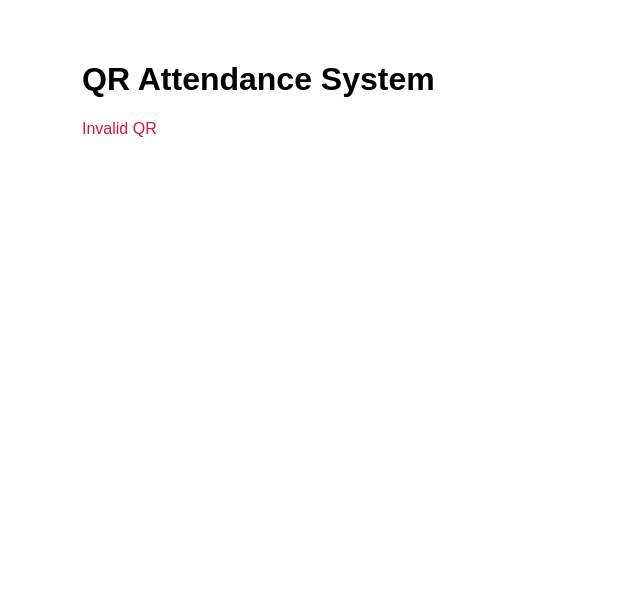
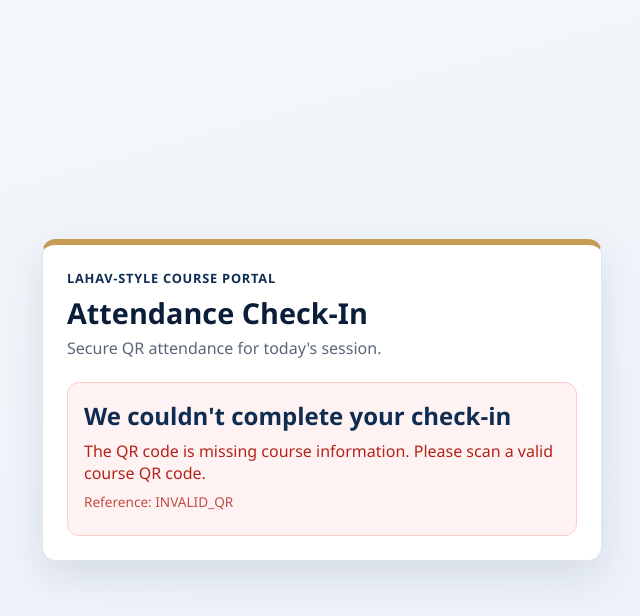
Before and after one commit to Dan-Yaacobi/Attendance-System, a React (Vite) app in the folder frontend/: page / in a window 1280 px wide. Shown: the top 616 px of the page, without its empty margins (318-958 px from the left). Built offline with nearby package versions, Linux system fonts and the light colour scheme; the HTML template or start-up script is replaced by a standard one.

Commit message:
Improve attendance UX with friendly errors and refreshed theme

```diff
--- a/frontend/index.html
+++ b/frontend/index.html
@@ -3,7 +3,7 @@
   <head>
     <meta charset="UTF-8" />
     <meta name="viewport" content="width=device-width, initial-scale=1.0" />
-    <title>QR Attendance System</title>
+    <title>Attendance Check-In Portal</title>
   </head>
   <body>
     <div id="root"></div>
--- a/frontend/src/App.jsx
+++ b/frontend/src/App.jsx
@@ -1,5 +1,6 @@
 import { useEffect, useMemo, useState } from 'react';
 import { apiRequest } from './api';
+import './theme.css';
 
 function getDeviceKey(courseId) {
   return `device_uuid_${courseId}`;
@@ -17,6 +18,29 @@ function clearStoredDeviceUuid(courseId) {
   localStorage.removeItem(getDeviceKey(courseId));
 }
 
+const FRIENDLY_ERROR_MESSAGES = {
+  INVALID_QR: 'The QR code is missing course information. Please scan a valid course QR code.',
+  COURSE_NOT_FOUND: 'We could not find this course. Please verify you scanned the correct QR code.',
+  NO_SESSION_TODAY: 'There is no active session for this course today.',
+  INVALID_DEVICE_UUID: 'This device is no longer recognized for this course. Please sign in again.',
+  NOT_ALLOWED: 'Your details are not eligible for this course. Please check your phone/email or contact support.',
+  NOT_ASSIGNED_TO_COURSE:
+    'You are not assigned to this course yet. Please contact your course coordinator.',
+  VALIDATION_ERROR: 'Some details are missing or invalid. Please review your inputs and try again.',
+  SIGN_IN_FAILED: 'Could not complete sign-in right now. Please try again in a moment.',
+  MARK_BY_DEVICE_FAILED: 'Could not verify this device right now. Please try signing in again.',
+  DEVICE_UUID_MISSING: 'Sign-in succeeded, but the device verification token was missing. Please try again.',
+  UNKNOWN_ERROR: 'Something unexpected happened. Please try again.',
+};
+
+function getFriendlyErrorMessage(code) {
+  if (!code) {
+    return FRIENDLY_ERROR_MESSAGES.UNKNOWN_ERROR;
+  }
+
+  return FRIENDLY_ERROR_MESSAGES[code] || 'An unexpected error occurred. Please try again or contact support.';
+}
+
 function App() {
   const courseId = useMemo(() => {
     const params = new URLSearchParams(window.location.search);
@@ -24,7 +48,7 @@ function App() {
   }, []);
 
   const [loading, setLoading] = useState(true);
-  const [error, setError] = useState('');
+  const [errorCode, setErrorCode] = useState('');
   const [course, setCourse] = useState(null);
   const [session, setSession] = useState(null);
   const [deviceUuid, setDeviceUuid] = useState('');
@@ -45,21 +69,18 @@ function App() {
       }
     };
 
-
     const init = async () => {
       if (!courseId) {
-        setIfMounted(setError, 'Invalid QR');
+        setIfMounted(setErrorCode, 'INVALID_QR');
         setIfMounted(setLoading, false);
         return;
       }
 
-      console.log('Course ID:', courseId);
-
       setIfMounted(setLoading, true);
-      setIfMounted(setError, '');
+      setIfMounted(setErrorCode, '');
 
       try {
-        const {ok,data} = await apiRequest('/attendance/entry', {
+        const { ok, data } = await apiRequest('/attendance/entry', {
           method: 'POST',
           headers: {
             'Content-Type': 'application/json',
@@ -75,7 +96,6 @@ function App() {
         setSession(data?.data?.session || null);
 
         const storedDeviceUuid = getStoredDeviceUuid(courseId);
-        console.log('Device UUID for course:', storedDeviceUuid);
         if (!storedDeviceUuid) {
           setIfMounted(setNeedsSignIn, true);
           return;
@@ -94,7 +114,7 @@ function App() {
           }),
         });
 
-        if (!markResponse.ok || !markResponse.data?.success)  {
+        if (!markResponse.ok || !markResponse.data?.success) {
           if (markResponse.data?.error?.code === 'INVALID_DEVICE_UUID') {
             clearStoredDeviceUuid(courseId);
             setIfMounted(setDeviceUuid, '');
@@ -118,7 +138,7 @@ function App() {
           return;
         }
 
-        setIfMounted(setError, err?.message || 'Something went wrong');
+        setIfMounted(setErrorCode, err?.message || 'UNKNOWN_ERROR');
       } finally {
         setIfMounted(setLoading, false);
       }
@@ -143,15 +163,15 @@ function App() {
     event.preventDefault();
 
     if (!courseId) {
-      setError('Invalid QR');
+      setErrorCode('INVALID_QR');
       return;
     }
 
     setLoading(true);
-    setError('');
+    setErrorCode('');
 
     try {
-      const {ok,data} = await apiRequest('/attendance/sign-in', {
+      const { ok, data } = await apiRequest('/attendance/sign-in', {
         method: 'POST',
         headers: {
           'Content-Type': 'application/json',
@@ -179,43 +199,60 @@ function App() {
       setSuccess(true);
       setNeedsSignIn(false);
     } catch (err) {
-      setError(err?.message || 'Sign-in failed');
+      setErrorCode(err?.message || 'SIGN_IN_FAILED');
     } finally {
       setLoading(false);
     }
   };
 
   const sessionDate = session?.date || session?.session_date || session?.start_time || 'N/A';
-  const courseTitle = course?.title || course?.name || 'Course';
+  const courseTitle = course?.title || course?.name || course?.course_title || 'Course';
+  const errorMessage = errorCode ? getFriendlyErrorMessage(errorCode) : '';
 
   return (
-    <main style={{ fontFamily: 'Arial, sans-serif', padding: '2rem', maxWidth: '480px', margin: '0 auto' }}>
-      <h1>QR Attendance System</h1>
+    <main className="app-shell">
+      <section className="attendance-card">
+        <header className="card-header">
+          <p className="kicker">Lahav-style Course Portal</p>
+          <h1>Attendance Check-In</h1>
+          <p className="subtitle">Secure QR attendance for today&apos;s session.</p>
+        </header>
 
-      {loading && <p>Loading...</p>}
+        {loading && <p className="status-line">Loading your session details…</p>}
 
-      {!loading && error && <p style={{ color: 'crimson' }}>{error}</p>}
+        {!loading && errorMessage && (
+          <div className="alert alert-error" role="alert" aria-live="polite">
+            <h2>We couldn&apos;t complete your check-in</h2>
+            <p>{errorMessage}</p>
+            <p className="error-code">Reference: {errorCode}</p>
+          </div>
+        )}
 
         {!loading && success && (
-        <section>
-          <h2>{alreadyMarked ? 'Attendance Already Marked' : 'Attendance Marked'}</h2>
-          <p><strong>Course:</strong> {courseTitle}</p>
-          <p><strong>Session Date:</strong> {sessionDate}</p>
+          <section className="alert alert-success">
+            <h2>{alreadyMarked ? 'Attendance Already Recorded' : 'Attendance Confirmed'}</h2>
+            <p>
+              <strong>Course:</strong> {courseTitle}
+            </p>
+            <p>
+              <strong>Session Date:</strong> {sessionDate}
+            </p>
             <p>
               {alreadyMarked
-              ? 'You have already checked in for this session.'
-              : 'Your attendance has been successfully recorded.'}
+                ? 'You already checked in for this session. No additional action is needed.'
+                : 'Your attendance has been successfully recorded. Have a great session.'}
             </p>
-          {deviceUuid && <p style={{ fontSize: '0.875rem', color: '#555' }}>Device recognized.</p>}
+            {deviceUuid && <p className="hint">This device is recognized for your next scan.</p>}
           </section>
         )}
 
         {!loading && !success && needsSignIn && (
           <section>
-          <h2>Sign In</h2>
-          <p>Please enter your phone and email to mark attendance.</p>
-          <form onSubmit={handleSignIn}>
-            <div style={{ marginBottom: '0.75rem' }}>
+            <h2>Confirm your details</h2>
+            <p className="subtitle">Enter your phone and email to verify your enrollment and record attendance.</p>
+
+            <form onSubmit={handleSignIn} className="sign-in-form">
+              <div>
                 <label htmlFor="phone">Phone</label>
                 <input
                   id="phone"
@@ -223,11 +260,12 @@ function App() {
                   value={form.phone}
                   onChange={handleInputChange}
                   required
-                style={{ display: 'block', width: '100%', padding: '0.5rem' }}
+                  autoComplete="tel"
+                  placeholder="e.g. 0501234567"
                 />
               </div>
 
-            <div style={{ marginBottom: '0.75rem' }}>
+              <div>
                 <label htmlFor="email">Email</label>
                 <input
                   id="email"
@@ -236,18 +274,22 @@ function App() {
                   value={form.email}
                   onChange={handleInputChange}
                   required
-                style={{ display: 'block', width: '100%', padding: '0.5rem' }}
+                  autoComplete="email"
+                  placeholder="name@example.com"
                 />
               </div>
 
-            <button type="submit" disabled={loading} style={{ padding: '0.5rem 1rem' }}>
-              Submit
+              <button type="submit" disabled={loading}>
+                Verify & Mark Attendance
               </button>
             </form>
           </section>
         )}
 
-      {!loading && !success && !needsSignIn && !error && <p>Preparing attendance flow...</p>}
+        {!loading && !success && !needsSignIn && !errorMessage && (
+          <p className="status-line">Preparing attendance flow…</p>
+        )}
+      </section>
     </main>
   );
 }
--- /dev/null
+++ b/frontend/src/theme.css
@@ -0,0 +1,160 @@
+:root {
+  --lahav-navy: #0f2d52;
+  --lahav-navy-strong: #0a1e39;
+  --lahav-gold: #c69b55;
+  --lahav-bg: #f5f8fc;
+  --text-primary: #1b2430;
+  --text-muted: #5b6778;
+  --danger: #b42318;
+  --danger-bg: #fef3f2;
+  --success: #067647;
+  --success-bg: #ecfdf3;
+}
+
+* {
+  box-sizing: border-box;
+}
+
+body {
+  margin: 0;
+  font-family: 'Segoe UI', Tahoma, Geneva, Verdana, sans-serif;
+  background: linear-gradient(165deg, var(--lahav-bg), #eaf0f8);
+  color: var(--text-primary);
+}
+
+.app-shell {
+  min-height: 100vh;
+  padding: 2.5rem 1rem;
+  display: flex;
+  align-items: center;
+  justify-content: center;
+}
+
+.attendance-card {
+  width: 100%;
+  max-width: 560px;
+  background: #ffffff;
+  border: 1px solid #dde6f2;
+  border-top: 6px solid var(--lahav-gold);
+  border-radius: 14px;
+  padding: 1.5rem;
+  box-shadow: 0 14px 40px rgba(10, 30, 57, 0.11);
+}
+
+.card-header {
+  margin-bottom: 1.4rem;
+}
+
+.kicker {
+  margin: 0;
+  letter-spacing: 0.06em;
+  text-transform: uppercase;
+  color: var(--lahav-navy);
+  font-size: 0.8rem;
+  font-weight: 700;
+}
+
+h1 {
+  margin: 0.35rem 0;
+  color: var(--lahav-navy-strong);
+  font-size: 1.8rem;
+}
+
+h2 {
+  margin-top: 0;
+  color: var(--lahav-navy);
+}
+
+.subtitle {
+  margin: 0;
+  color: var(--text-muted);
+}
+
+.status-line {
+  color: var(--text-muted);
+}
+
+.alert {
+  border-radius: 12px;
+  padding: 1rem;
+  border: 1px solid;
+}
+
+.alert-error {
+  background: var(--danger-bg);
+  color: var(--danger);
+  border-color: #fecdca;
+}
+
+.alert-success {
+  background: var(--success-bg);
+  color: var(--success);
+  border-color: #abefc6;
+}
+
+.alert p,
+.alert h2 {
+  margin: 0 0 0.5rem;
+}
+
+.error-code,
+.hint {
+  font-size: 0.85rem;
+  opacity: 0.8;
+}
+
+.sign-in-form {
+  margin-top: 1rem;
+}
+
+.sign-in-form div {
+  margin-bottom: 0.9rem;
+}
+
+label {
+  display: inline-block;
+  margin-bottom: 0.3rem;
+  font-weight: 600;
+  color: var(--lahav-navy-strong);
+}
+
+input {
+  width: 100%;
+  padding: 0.68rem 0.75rem;
+  border-radius: 10px;
+  border: 1px solid #c4d4ea;
+  outline: none;
+  transition: border-color 0.18s ease, box-shadow 0.18s ease, transform 0.12s ease;
+}
+
+input:focus {
+  border-color: var(--lahav-gold);
+  box-shadow: 0 0 0 3px rgba(198, 155, 85, 0.25);
+  transform: translateY(-1px);
+}
+
+button {
+  appearance: none;
+  border: 0;
+  background: var(--lahav-navy);
+  color: #fff;
+  border-radius: 10px;
+  padding: 0.7rem 1rem;
+  font-weight: 700;
+  cursor: pointer;
+  transition: transform 0.12s ease, opacity 0.2s ease, background-color 0.2s ease;
+}
+
+button:hover:not(:disabled) {
+  background: #143c6d;
+  transform: translateY(-1px);
+}
+
+button:active:not(:disabled) {
+  transform: translateY(0);
+}
+
+button:disabled {
+  opacity: 0.6;
+  cursor: not-allowed;
+}
```
Lines whose indentation alone changed are shown as unchanged.
